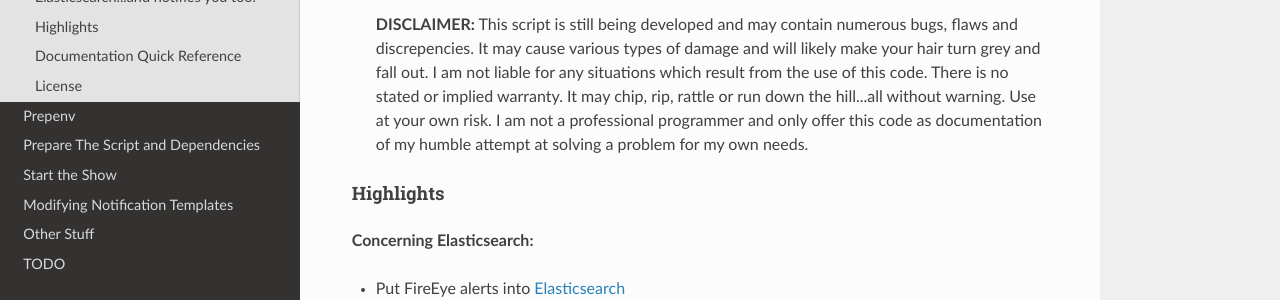
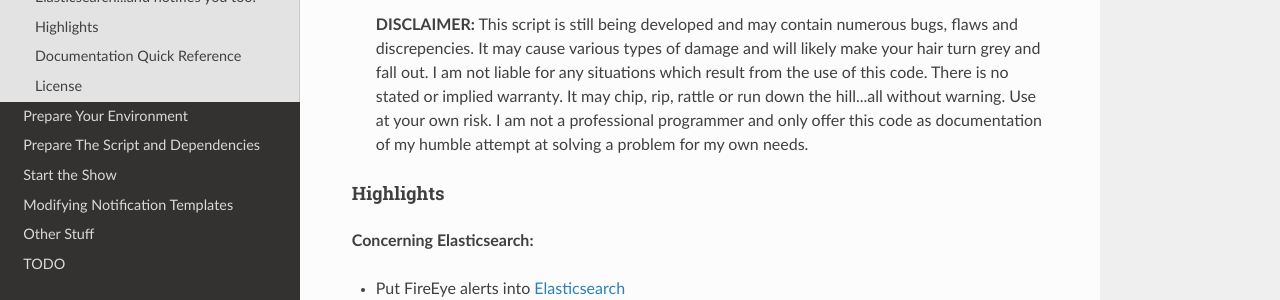
Before and after one commit to spcampbell/FireStic, an MkDocs documentation site: the page built from docs/index.md, in a window 1280 px wide. Shown: the part 208-508 px from the top of the page. Built offline with MkDocs 1.6.1, drawn with Linux system fonts in a browser that asks for light colours; nearby versions of some CDN libraries; old or Windows-style settings are respelled for this version of MkDocs; part of the change alters nothing that is shown.

Commit message:
Update mkdocs.yml

```diff
--- a/mkdocs.yml
+++ b/mkdocs.yml
@@ -1,7 +1,7 @@
 site_name: FireStic
 pages:
 - [index.md, Home]
-- [prepenv.md, Prepare Your Environment, Server Environment, Elasticsearch Template]
+- [prepenv.md, Prepare Your Environment, ]
 - [prepscript.md, Prepare The Script and Dependencies]
 - [start.md, Start the Show]
 - [templates.md, Modifying Notification Templates]
```
